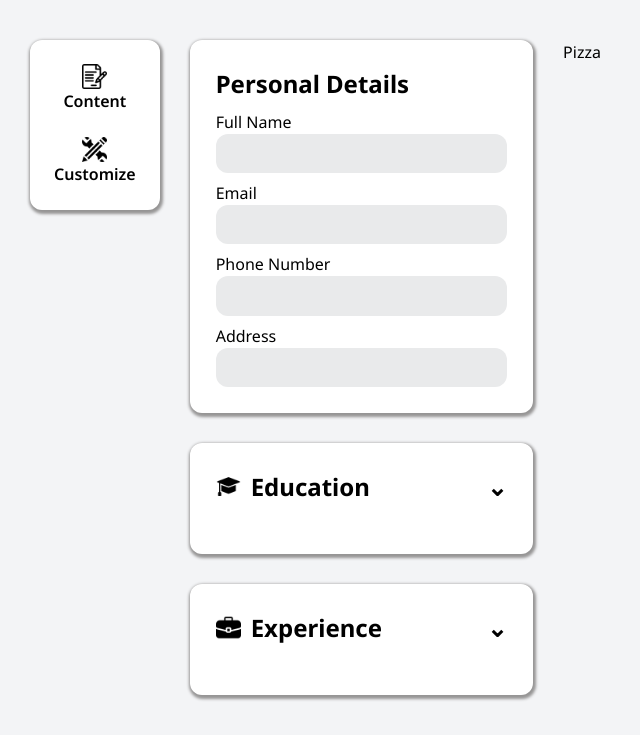
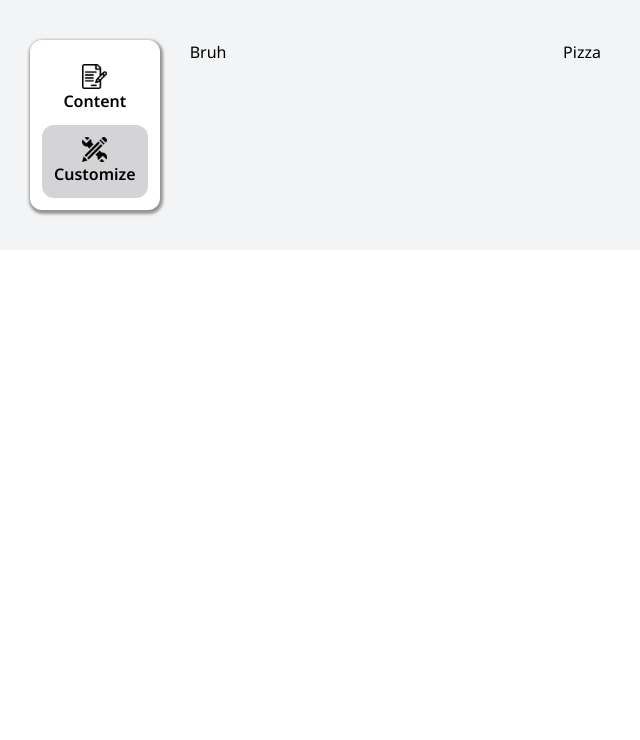
Before and after one commit to Ikerdiazmontilla/cv-application, a React (Vite) app in the folder app/: page / in a window 1280 px wide. Both pictures are taken after a click on the button "Customize". Shown: the top 740 px of the page, without its empty margins (0-640 px from the left). Built offline with nearby package versions, Linux system fonts and the light colour scheme.

Commit message:
Make menu interactive

```diff
--- a/app/src/App.jsx
+++ b/app/src/App.jsx
@@ -1,15 +1,26 @@
-// import { useState } from 'react'
+import { useState } from 'react'
 import Content from "./content/Content"
 import Menu from "./Menu"
 
 function App() {
+  const [ isContent, setIsContent ] = useState(true);
 
+  const handleMenuClick = (event) => {
+    document.querySelectorAll('.menu-btn').forEach(btn => btn.classList.remove('active'))
+    if(event.currentTarget.id === 'content') {
+      setIsContent(true);
+    } else{
+      setIsContent(false);
+    }
+    event.currentTarget.className = 'menu-btn active'
+  };
   function handleChange() {}
 
   return (
     <div className="body">
-      <Menu/>
-      <Content handleChange={handleChange}/>
+      <Menu handleMenuClick={handleMenuClick}/>
+      {isContent === true ? <Content handleChange={handleChange}/>
+      : <p>Bruh</p>}
     <div>Pizza</div>
     </div>
   )
--- a/app/src/Menu.jsx
+++ b/app/src/Menu.jsx
@@ -1,14 +1,18 @@
+
 import content from './assets/content.png'
 import customize from './assets/customize.png'
-export default function Menu() {
+
+export default function Menu({ handleMenuClick }) {
+
+
   return(
     <div className='menu'>
-    <button className='menu-btn'>
+      <button className='menu-btn' id='content' onClick={handleMenuClick}>
         <img src={content} alt="" />
         <p>Content</p>
       </button>
 
-    <button className='menu-btn'>
+      <button className='menu-btn' id='customize' onClick={handleMenuClick}>
         <img src={customize} alt="" />
         <p>Customize</p>
       </button>
--- a/app/src/style.css
+++ b/app/src/style.css
@@ -104,10 +104,18 @@ img{
   padding: 12px;
   border-radius: var(--border-radius);
   min-width: 100%;
-  transition: background-color 0.3s;
+  transform: 0;
+  transition:
+  background-color 0.3s,
+  transform 0.3s;
+  will-change: transform;
 }
 
 .menu-btn:hover{
+  transform: scale(1.05);
+}
+
+.menu-btn.active{
   background-color: var(--btn-hover);
 }
 
```
Lines whose indentation alone changed are shown as unchanged.
